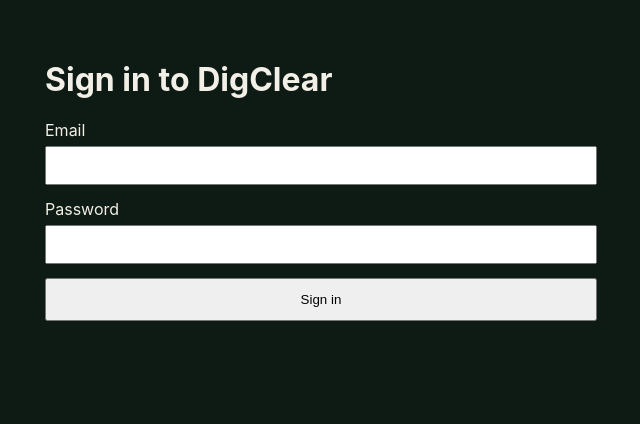
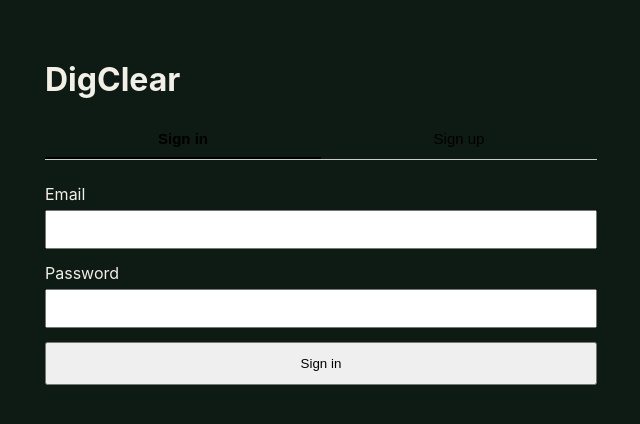
Before and after one commit to cmchey89/team_alpha89, a Next.js app: page /login in a window 1280 px wide. Shown: the top 424 px of the page, without its empty margins (319-959 px from the left). Built offline with nearby package versions, Linux system fonts and the light colour scheme.

Commit message:
Add sign up tab to login page with role selection

```diff
--- a/app/login/page.tsx
+++ b/app/login/page.tsx
@@ -1,4 +1,3 @@
-// app/login/page.tsx
 'use client';
 
 import { useState } from 'react';
@@ -6,8 +5,10 @@ import { useRouter } from 'next/navigation';
 
 export default function LoginPage() {
   const router = useRouter();
+  const [mode, setMode] = useState<'login' | 'signup'>('login');
   const [email, setEmail] = useState('');
   const [password, setPassword] = useState('');
+  const [role, setRole] = useState<'owner' | 'contractor'>('contractor');
   const [error, setError] = useState<string | null>(null);
   const [loading, setLoading] = useState(false);
 
@@ -16,14 +17,18 @@ export default function LoginPage() {
     setLoading(true);
     setError(null);
     try {
-      const res = await fetch('/api/auth/login', {
+      const endpoint = mode === 'login' ? '/api/auth/login' : '/api/auth/signup';
+      const body = mode === 'login'
+        ? { email, password }
+        : { email, password, role };
+      const res = await fetch(endpoint, {
         method: 'POST',
         headers: { 'Content-Type': 'application/json' },
-        body: JSON.stringify({ email, password }),
+        body: JSON.stringify(body),
       });
       if (!res.ok) {
-        const body = await res.json().catch(() => ({}));
-        throw new Error(body.error || 'Login failed.');
+        const data = await res.json().catch(() => ({}));
+        throw new Error(data.error || (mode === 'login' ? 'Login failed.' : 'Sign up failed.'));
       }
       const { user } = await res.json();
       router.push(user.role === 'owner' ? '/owner/upload' : '/contractor/draw');
@@ -36,14 +41,36 @@ export default function LoginPage() {
 
   return (
     <main className="zone-detail">
-      <h1>Sign in to DigClear</h1>
+      <h1>DigClear</h1>
+
+      <div style={{ display: 'flex', marginBottom: 24, borderBottom: '1px solid #ccc' }}>
+        {(['login', 'signup'] as const).map((m) => (
+          <button
+            key={m}
+            onClick={() => { setMode(m); setError(null); }}
+            style={{
+              flex: 1,
+              padding: '10px 0',
+              background: 'none',
+              border: 'none',
+              borderBottom: mode === m ? '2px solid #000' : '2px solid transparent',
+              fontWeight: mode === m ? 700 : 400,
+              cursor: 'pointer',
+              fontSize: 15,
+            }}
+          >
+            {m === 'login' ? 'Sign in' : 'Sign up'}
+          </button>
+        ))}
+      </div>
+
       <form onSubmit={handleSubmit}>
         <div style={{ marginBottom: 14 }}>
           <label>Email</label>
           <input
             type="email"
             value={email}
-            onChange={(e: React.ChangeEvent<HTMLInputElement>) => setEmail(e.target.value)}
+            onChange={(e) => setEmail(e.target.value)}
             required
             style={{ display: 'block', width: '100%', padding: 10, marginTop: 6 }}
           />
@@ -53,14 +80,29 @@ export default function LoginPage() {
           <input
             type="password"
             value={password}
-            onChange={(e: React.ChangeEvent<HTMLInputElement>) => setPassword(e.target.value)}
+            onChange={(e) => setPassword(e.target.value)}
             required
             style={{ display: 'block', width: '100%', padding: 10, marginTop: 6 }}
           />
         </div>
+
+        {mode === 'signup' && (
+          <div style={{ marginBottom: 14 }}>
+            <label>I am a…</label>
+            <select
+              value={role}
+              onChange={(e) => setRole(e.target.value as 'owner' | 'contractor')}
+              style={{ display: 'block', width: '100%', padding: 10, marginTop: 6 }}
+            >
+              <option value="contractor">Contractor</option>
+              <option value="owner">Infrastructure Owner</option>
+            </select>
+          </div>
+        )}
+
         {error && <div className="error-box">{error}</div>}
         <button type="submit" disabled={loading} style={{ padding: 12, width: '100%' }}>
-          {loading ? 'Signing in…' : 'Sign in'}
+          {loading ? '…' : mode === 'login' ? 'Sign in' : 'Create account'}
         </button>
       </form>
     </main>
```
